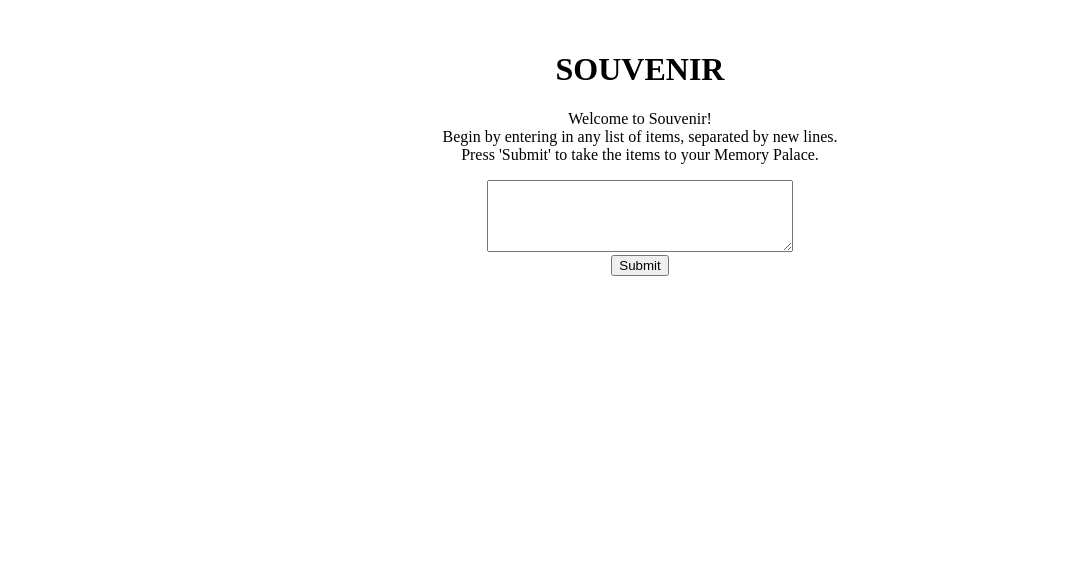
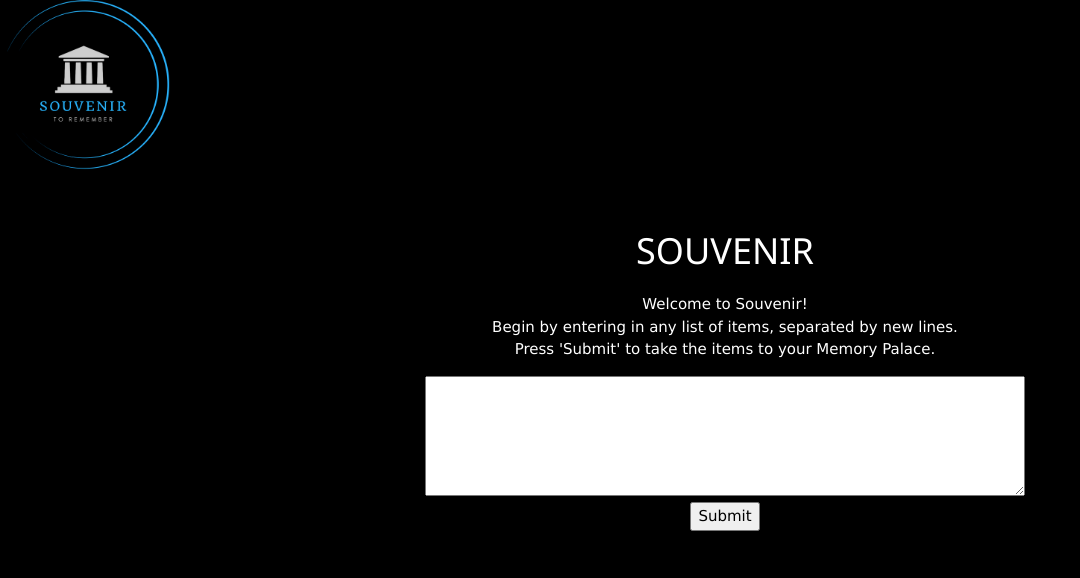
Before and after one commit to gndowns/Souvenir, a website: page views/index.html in a window 1280 px wide. Shown: the whole page, without its empty margins (0-1080 px from the left). Drawn offline with nearby package versions, Linux system fonts and the light colour scheme.

Commit message:
basic black styling

```diff
--- /dev/null
+++ b/public/stylesheets/index.css
@@ -0,0 +1,25 @@
+/* Additional styling for index.html */
+#main {
+  margin-left: 170px;
+}
+
+.w3-sidenav {
+  width: 170px;
+  background: black;
+}
+
+/* Circular logo in top-left corner */
+#icon {
+  width: 170px;
+}
+
+/* textarea for entering memory palace items */
+#listInput {
+  width: 600px;
+  height: 120px;
+}
+
+#submit {
+  display: block;
+  margin: 0 auto;
+}
--- a/views/index.html
+++ b/views/index.html
@@ -6,7 +6,8 @@
 
 	<title>Souvenir: to remember</title>
 
-	<link rel="stylesheet" type="text/css" href="/stylesheets/style.css">
+  <link rel="stylesheet" type="text/css" href="http://www.w3schools.com/lib/w3.css">
+	<link rel="stylesheet" type="text/css" href="/stylesheets/index.css">
 
 	<script src="https://ajax.googleapis.com/ajax/libs/jquery/3.1.1/jquery.min.js"></script>
 
@@ -18,8 +19,15 @@
 		});
 	</script>
 </head>
-<body>
-	<div id="main">
+<body class='w3-black'>
+
+  <!-- navbar on medium and large screens -->
+  <nav class='w3-sidenav w3-center w3-small w3-hide-small'>
+    <img id='icon' src='/images/icon.png'>
+  </nav>
+
+  <header class='w3-container w3-padding-32 w3-center w3-black' id='home'>
+	  <div id="main" class='w3-padding-large'>
 	  	<h1><span>SOUVENIR</span></h1>
 	  	<p id="welcomeMssg">Welcome to Souvenir! <br>
 	  	Begin by entering in any list of items, separated by new lines.
@@ -29,5 +37,6 @@
 	  		<input id="submit" type="submit" value="Submit">
 	  	</form>
 	  </div>
+  </header>
 </body>
 </html>
```
Lines whose indentation alone changed are shown as unchanged.
